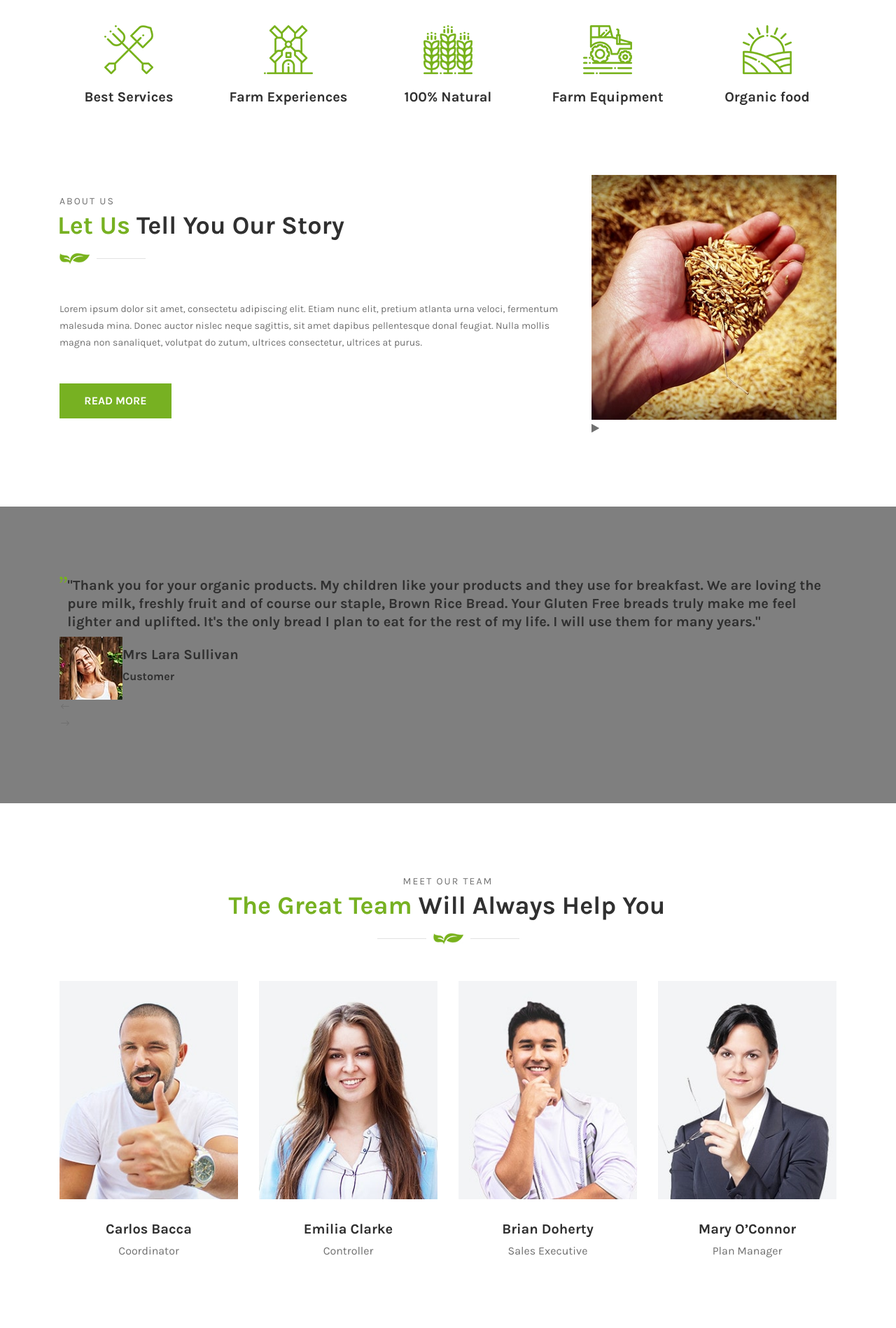
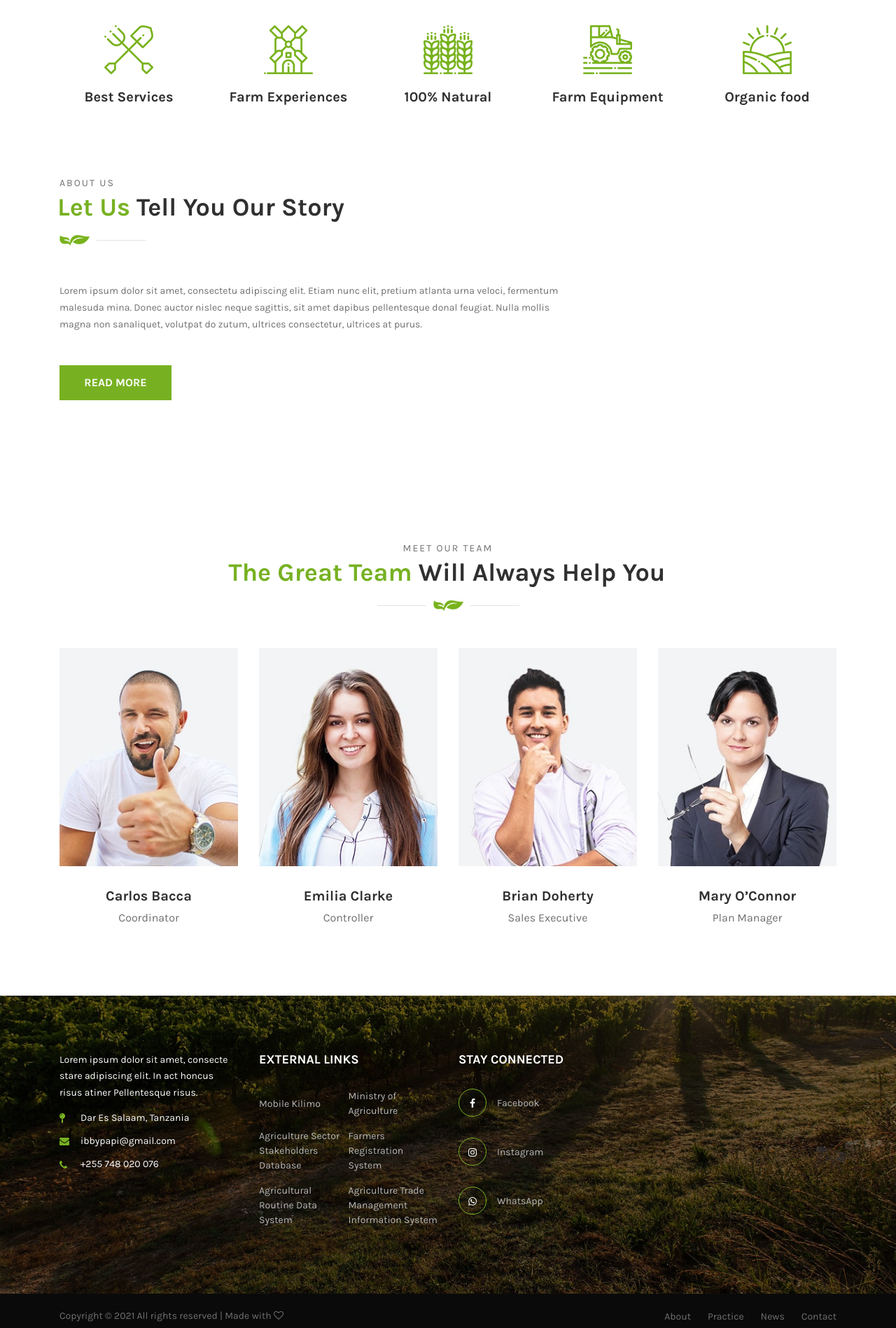
Before and after one commit to ibby360/AgriBizz, a Django app: page /about.html in a window 1280 px wide. Shown: the part 982-2880 px from the top of the page at 70% size. Run offline with Django 3.2, Linux system fonts and the light colour scheme; some libraries are stand-ins or nearby versions.

Commit message:
Fix: single team member image path

```diff
--- a/templates/about.html
+++ b/templates/about.html
@@ -101,101 +101,10 @@
             <a href="#" class="btn famie-btn mt-30">Read More</a>
           </div>
         </div>
-
-        <!-- Famie Video Play -->
-        <div class="col-12 col-md-4">
-          <div class="famie-video-play mb-100">
-            <img src="{% static 'img/bg-img/6.jpg' %}" alt="">
-            <!-- Play Icon -->
-            <a href="http://www.youtube.com/watch?v=7HKoqNJtMTQ" class="play-icon"><i class="fa fa-play"></i></a>
-          </div>
-        </div>
-
       </div>
     </div>
   </section>
   <!-- ##### About Us Area End ##### -->
-
-  <!-- ##### Testimonial Area Start ##### -->
-  <section class="testimonial-area bg-img bg-overlay section-padding-100 jarallax" style="background-image: url({% static 'img/bg-img/15.jpg' %});">
-    <div class="container">
-      <div class="row">
-        <div class="col-12">
-          <!-- Testimonial Slides -->
-          <div class="testimonial-slides owl-carousel">
-
-            <!-- Single Slide -->
-            <div class="single-slide">
-              <!-- Testimonial Text -->
-              <div class="testi-text d-flex">
-                <div class="quote-icon">
-                  <img src="{% static 'img/core-img/quote.png' %}" alt="">
-                </div>
-                <h5>"Thank you for your organic products. My children like your products and they use for breakfast. We are loving the pure milk, freshly fruit and of course our staple, Brown Rice Bread. Your Gluten Free breads truly make me feel
-                  lighter and uplifted. It's the only bread I plan to eat for the rest of my life. I will use them for many years."</h5>
-              </div>
-              <!-- Testimonial Thumbnail Name -->
-              <div class="testimonial-thumbnail-name d-flex align-items-center">
-                <div class="testimonial-thumbnail">
-                  <img src="{% static 'img/bg-img/16.jpg' %}" alt="">
-                </div>
-                <div class="testimonial-name">
-                  <h5>Mrs Lara Sullivan</h5>
-                  <h6>Customer</h6>
-                </div>
-              </div>
-            </div>
-
-            <!-- Single Slide -->
-            <div class="single-slide">
-              <!-- Testimonial Text -->
-              <div class="testi-text d-flex">
-                <div class="quote-icon">
-                  <img src="{% static 'img/core-img/quote.png' %}" alt="">
-                </div>
-                <h5>"Thank you for your organic products. My children like your products and they use for breakfast. We are loving the pure milk, freshly fruit and of course our staple, Brown Rice Bread. Your Gluten Free breads truly make me feel
-                  lighter and uplifted. It's the only bread I plan to eat for the rest of my life. I will use them for many years."</h5>
-              </div>
-              <!-- Testimonial Thumbnail Name -->
-              <div class="testimonial-thumbnail-name d-flex align-items-center">
-                <div class="testimonial-thumbnail">
-                  <img src="{% static 'img/bg-img/16.jpg' %}" alt="">
-                </div>
-                <div class="testimonial-name">
-                  <h5>Ajoy Das</h5>
-                  <h6>Client</h6>
-                </div>
-              </div>
-            </div>
-
-            <!-- Single Slide -->
-            <div class="single-slide">
-              <!-- Testimonial Text -->
-              <div class="testi-text d-flex">
-                <div class="quote-icon">
-                  <img src="{% static 'img/core-img/quote.png' %}" alt="">
-                </div>
-                <h5>"Thank you for your organic products. My children like your products and they use for breakfast. We are loving the pure milk, freshly fruit and of course our staple, Brown Rice Bread. Your Gluten Free breads truly make me feel
-                  lighter and uplifted. It's the only bread I plan to eat for the rest of my life. I will use them for many years."</h5>
-              </div>
-              <!-- Testimonial Thumbnail Name -->
-              <div class="testimonial-thumbnail-name d-flex align-items-center">
-                <div class="testimonial-thumbnail">
-                  <img src="{% static 'img/bg-img/16.jpg' %}" alt="">
-                </div>
-                <div class="testimonial-name">
-                  <h5>Akash Khan</h5>
-                  <h6>Customer</h6>
-                </div>
-              </div>
-            </div>
-
-          </div>
-        </div>
-      </div>
-    </div>
-  </section>
-  <!-- ##### Testimonial Area End ##### -->
 
   <!-- ##### Team Member Area Start ##### -->
   <section class="team-member-area section-padding-100-0">
@@ -218,7 +127,7 @@
           <div class="single-team-member mb-100 wow fadeInUp" data-wow-delay="100ms">
             <!-- Team Thumbnail -->
             <div class="team-img">
-              <img src="{% static 'mg/bg-img/20.jpg' %}" alt="">
+              <img src="{% static 'img/bg-img/20.jpg' %}" alt="">
               <!-- Social Info -->
               <div class="team-social-info">
                 <a href="#" data-toggle="tooltip" data-placement="right" title="Facebook"><i class="fa fa-facebook"></i></a>
```
